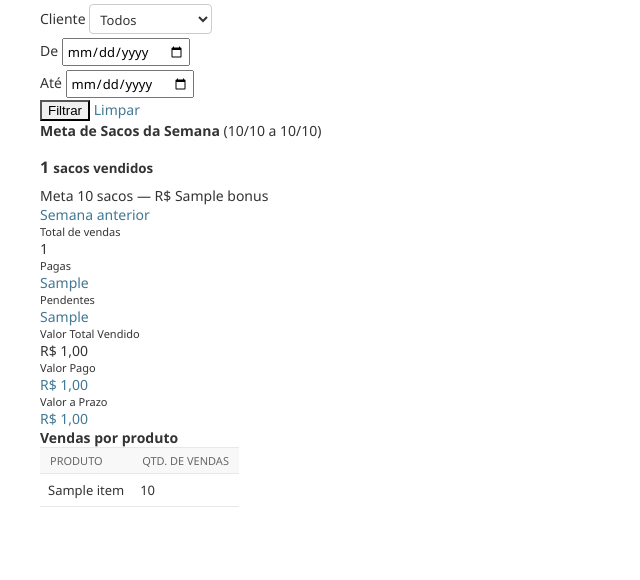
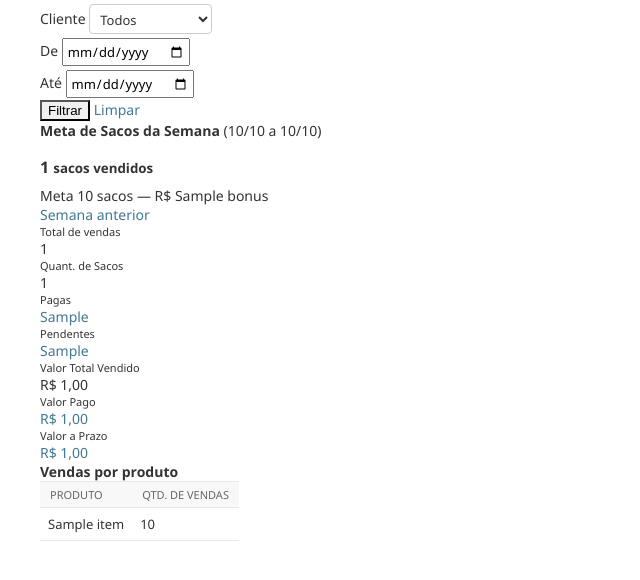
Before and after one commit to SESLLEY/PROJETO-GELO, a Django app: template estoque/templates/admin/estoque/resumo_vendas.html in a window 1280 px wide. Shown: the part 202-782 px from the top of the page, without its empty margins (0-640 px from the left). Run offline with Django 5.2, Linux system fonts and the light colour scheme; tables that the repository leaves empty hold one stand-in row (values such as "Sample post"); the template is opened without the code that fills it: values that come from a table or form of the project are taken from there, most other values are stand-ins (such as "Sample title", 1, 10 or a date in 2020).

Commit message:
card de total de sacos

```diff
--- a/estoque/admin.py
+++ b/estoque/admin.py
@@ -113,6 +113,9 @@ class ResumoVendasAdmin(admin.ModelAdmin):
             .annotate(total=Count('id'))
             .order_by('-total')
         )
+        total_sacos = vendas.aggregate(
+            total=Sum('quantidade')
+         )['total'] or 0
 
         # ==============================
         # METAS DE SACOS DA SEMANA
@@ -170,6 +173,7 @@ class ResumoVendasAdmin(admin.ModelAdmin):
             'total_valor_vendas': total_valor_vendas,
             'total_pago': total_pago,
             'total_prazo': total_prazo,
+            'total_sacos': total_sacos,
             'vendas_por_produto': vendas_por_produto,
             'clientes': Cliente.objects.all().order_by('nome'),
             'cliente_selecionado': cliente_id,
--- a/estoque/templates/admin/estoque/resumo_vendas.html
+++ b/estoque/templates/admin/estoque/resumo_vendas.html
@@ -93,6 +93,18 @@
         </div>
     </div>
 
+
+    <div class="col-6 col-md-4 col-lg-2">
+        <div class="card text-center h-100">
+            <div class="card-body">
+                <i class="fas fa-boxes fa-lg text-info mb-2"></i>
+                <div class="text-muted small">Quant. de Sacos</div>
+                <div class="fs-4 fw-bold">{{ total_sacos }}</div>
+            </div>
+        </div>
+    </div>
+
+
     <div class="col-6 col-md-4 col-lg-2">
         <div class="card text-center h-100">
             <div class="card-body">
```
